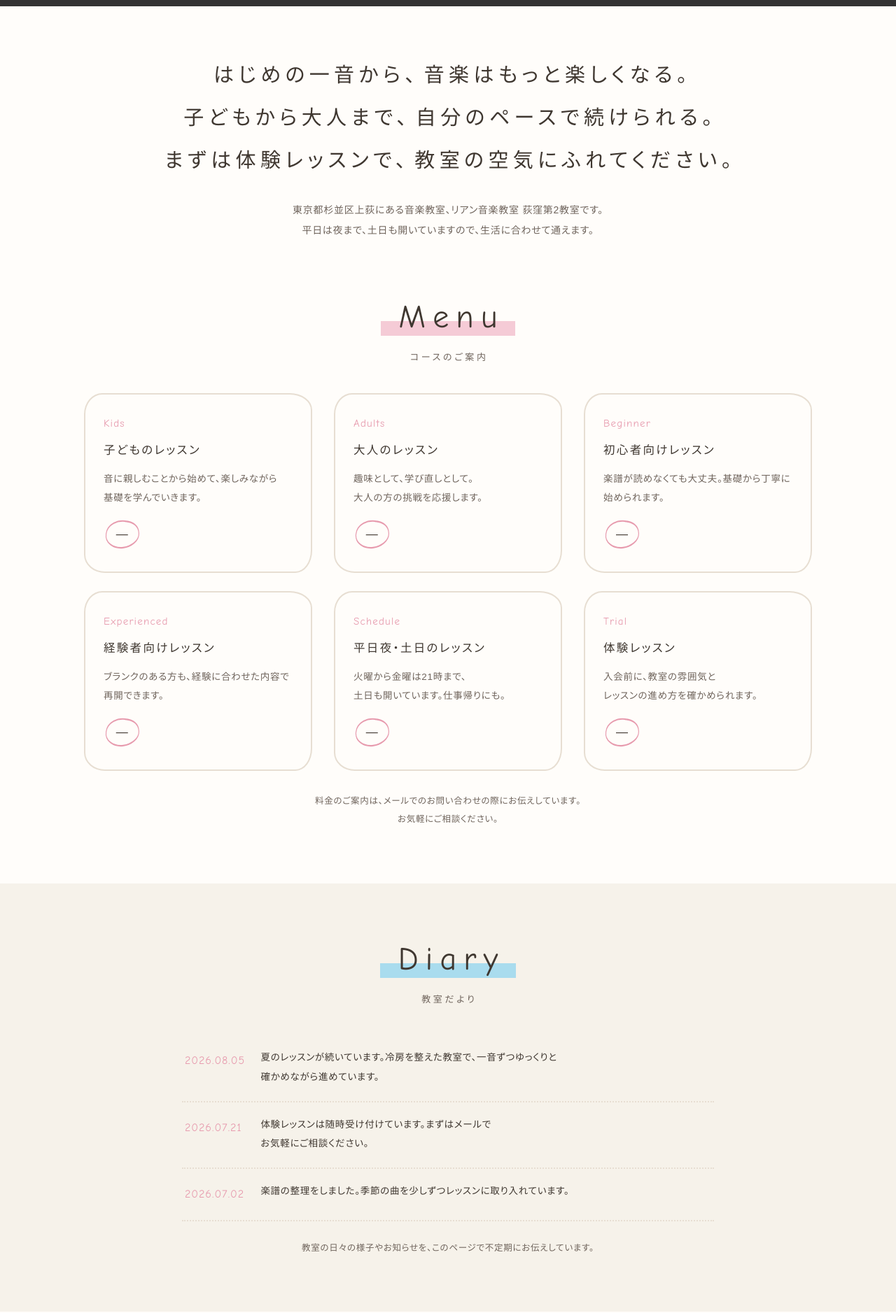
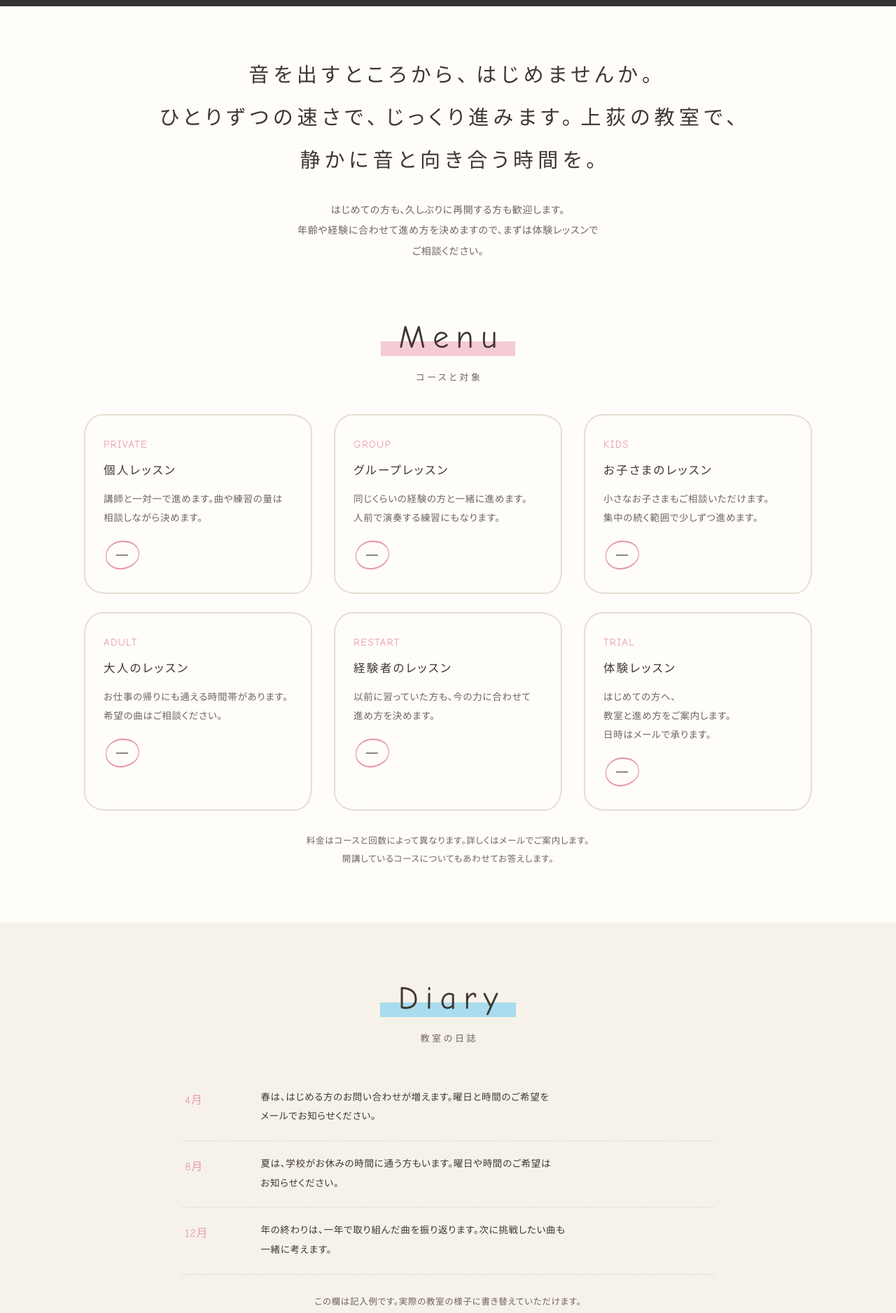
Before and after one commit to U-P-dev/lp-2-eab2f3, a plain HTML site: page index.html in a window 1280 px wide. Shown: the part 791-2668 px from the top of the page at 70% size. Drawn offline with Linux system fonts and the light colour scheme; grey boxes are pictures that could not be loaded.

Commit message:
feat: deploy index.html

```diff
--- a/index.html
+++ b/index.html
@@ -388,7 +388,7 @@ div:has(> dd:empty){display:none !important}
 
 <header>
   <a class="brand" href="#top">
-    <span class="brand__en">Rian Music School</span>
+    <span class="brand__en">Lien Ongaku Kyoshitsu</span>
     <span class="brand__jp">音楽教室</span>
   </a>
   <nav>
@@ -407,7 +407,7 @@ div:has(> dd:empty){display:none !important}
   <div class="hero">
     <div class="hero__photo ph"><img src="https://images.unsplash.com/photo-1475275166152-f1e8005f9854?crop=entropy&amp;cs=tinysrgb&amp;fit=max&amp;fm=jpg&amp;ixid=M3wxMDIzODQyfDB8MXxzZWFyY2h8Nnx8bXVzaWMlMjBsZXNzb258ZW58MXwwfHx8MTc4Njc3MDg0OXww&amp;ixlib=rb-4.1.0&amp;q=80&amp;w=1080" alt="店先か焼き上がりの引き・中央に主題" loading="eager" fetchpriority="high" decoding="async"></div>
     <div class="hero__card">
-      <span class="hero__mark">Rian</span>
+      <span class="hero__mark">Lien</span>
       <span class="hero__name">リアン音楽教室 荻窪第2教室</span>
       <span class="hero__where"><span class="np">東京都杉並区上荻の</span><span class="np">音楽教室</span></span>
     </div>
@@ -417,10 +417,10 @@ div:has(> dd:empty){display:none !important}
 
   <div class="catch">
     <p class="catch__copy fade-up">
-      <span class="ln"><span class="np">はじめの一音から、</span><span class="np">音楽はもっと楽しくなる。</span></span><span class="ln"><span class="np">子どもから大人まで、</span><span class="np">自分のペースで続けられる。</span></span><span class="ln"><span class="np">まずは体験レッスンで、</span><span class="np">教室の空気にふれてください。</span></span>
+      <span class="ln"><span class="np">音を出すところから、</span><span class="np">はじめませんか。</span></span><span class="ln"><span class="np">ひとりずつの速さで、</span><span class="np">じっくり進みます。</span></span><span class="ln"><span class="np">上荻の教室で、</span><span class="np">静かに音と向き合う時間を。</span></span>
     </p>
     <p class="lead fade-up" style="margin-left:auto;margin-right:auto">
-      <span class="np">東京都杉並区上荻にある音楽教室、</span><span class="np">リアン音楽教室 荻窪第2教室です。</span><span class="np">平日は夜まで、</span><span class="np">土日も開いていますので、</span><span class="np">生活に合わせて通えます。</span>
+      <span class="np">はじめての方も、</span><span class="np">久しぶりに再開する方も歓迎します。</span><span class="np">年齢や経験に合わせて進め方を決めますので、</span><span class="np">まずは体験レッスンで</span><span class="np">ご相談ください。</span>
     </p>
   </div>
 
@@ -429,48 +429,48 @@ div:has(> dd:empty){display:none !important}
     <div class="sec__inner">
       <div class="hd fade-up">
         <p class="hd__en">Menu</p>
-        <h2 class="hd__jp">コースのご案内</h2>
+        <h2 class="hd__jp">コースと対象</h2>
       </div>
       <ul class="cards fade-up">
         <li class="card">
-          <span class="card__en">Kids</span>
-          <h3>子どものレッスン</h3>
-          <p><span class="np">音に親しむことから</span><span class="np">始めて、</span><span class="np">楽しみながら</span><span class="np">基礎を</span><span class="np">学んでいきます。</span></p>
+          <span class="card__en">PRIVATE</span>
+          <h3>個人レッスン</h3>
+          <p><span class="np">講師と一対一で</span><span class="np">進めます。</span><span class="np">曲や練習の量は</span><span class="np">相談しながら</span><span class="np">決めます。</span></p>
           <span class="pr"><span class="circled">—</span></span>
         </li>
         <li class="card">
-          <span class="card__en">Adults</span>
-          <h3>大人のレッスン</h3>
-          <p><span class="np">趣味として、</span><span class="np">学び直しとして。</span><span class="np">大人の方の挑戦を</span><span class="np">応援します。</span></p>
+          <span class="card__en">GROUP</span>
+          <h3>グループレッスン</h3>
+          <p><span class="np">同じくらいの経験の方と</span><span class="np">一緒に進めます。</span><span class="np">人前で演奏する</span><span class="np">練習にもなります。</span></p>
           <span class="pr"><span class="circled">—</span></span>
         </li>
         <li class="card">
-          <span class="card__en">Beginner</span>
-          <h3>初心者向けレッスン</h3>
-          <p><span class="np">楽譜が読めなくても</span><span class="np">大丈夫。</span><span class="np">基礎から丁寧に</span><span class="np">始められます。</span></p>
+          <span class="card__en">KIDS</span>
+          <h3>お子さまのレッスン</h3>
+          <p><span class="np">小さなお子さまも</span><span class="np">ご相談いただけます。</span><span class="np">集中の続く範囲で</span><span class="np">少しずつ進めます。</span></p>
           <span class="pr"><span class="circled">—</span></span>
         </li>
         <li class="card">
-          <span class="card__en">Experienced</span>
-          <h3>経験者向けレッスン</h3>
-          <p><span class="np">ブランクのある方も、</span><span class="np">経験に合わせた</span><span class="np">内容で</span><span class="np">再開できます。</span></p>
+          <span class="card__en">ADULT</span>
+          <h3>大人のレッスン</h3>
+          <p><span class="np">お仕事の帰りにも</span><span class="np">通える時間帯があります。</span><span class="np">希望の曲は</span><span class="np">ご相談ください。</span></p>
           <span class="pr"><span class="circled">—</span></span>
         </li>
         <li class="card">
-          <span class="card__en">Schedule</span>
-          <h3>平日夜・土日のレッスン</h3>
-          <p><span class="np">火曜から金曜は21時まで、</span><span class="np">土日も開いています。</span><span class="np">仕事帰りにも。</span></p>
+          <span class="card__en">RESTART</span>
+          <h3>経験者のレッスン</h3>
+          <p><span class="np">以前に習っていた方も、</span><span class="np">今の力に合わせて</span><span class="np">進め方を決めます。</span></p>
           <span class="pr"><span class="circled">—</span></span>
         </li>
         <li class="card">
-          <span class="card__en">Trial</span>
+          <span class="card__en">TRIAL</span>
           <h3>体験レッスン</h3>
-          <p><span class="np">入会前に、</span><span class="np">教室の雰囲気と</span><span class="np">レッスンの進め方を</span><span class="np">確かめられます。</span></p>
+          <p><span class="np">はじめての方へ、</span><span class="np">教室と進め方をご案内します。</span><span class="np">日時はメールで</span><span class="np">承ります。</span></p>
           <span class="pr"><span class="circled">—</span></span>
         </li>
       </ul>
       <p class="menu-note fade-up">
-        <span class="np">料金のご案内は、</span><span class="np">メールでのお問い合わせの際に</span><span class="np">お伝えしています。</span><span class="np">お気軽にご相談ください。</span>
+        <span class="np">料金はコースと回数によって異なります。</span><span class="np">詳しくはメールでご案内します。</span><span class="np">開講しているコースについても</span><span class="np">あわせてお答えします。</span>
       </p>
     </div>
   </section>
@@ -480,24 +480,24 @@ div:has(> dd:empty){display:none !important}
     <div class="sec__inner">
       <div class="hd fade-up">
         <p class="hd__en">Diary</p>
-        <h2 class="hd__jp">教室だより</h2>
+        <h2 class="hd__jp">教室の日誌</h2>
       </div>
       <ul class="logs fade-up">
         <li class="log">
-          <span class="log__date">2026.08.05</span>
-          <p class="log__text"><span class="np">夏のレッスンが続いています。</span><span class="np">冷房を整えた教室で、</span><span class="np">一音ずつ</span><span class="np">ゆっくりと</span><span class="np">確かめながら進めています。</span></p>
+          <span class="log__date">4月</span>
+          <p class="log__text"><span class="np">春は、</span><span class="np">はじめる方のお問い合わせが増えます。</span><span class="np">曜日と時間のご希望を</span><span class="np">メールで</span><span class="np">お知らせください。</span></p>
         </li>
         <li class="log">
-          <span class="log__date">2026.07.21</span>
-          <p class="log__text"><span class="np">体験レッスンは</span><span class="np">随時受け付けています。</span><span class="np">まずはメールで</span><span class="np">お気軽にご相談ください。</span></p>
+          <span class="log__date">8月</span>
+          <p class="log__text"><span class="np">夏は、</span><span class="np">学校がお休みの時間に通う方もいます。</span><span class="np">曜日や時間のご希望は</span><span class="np">お知らせください。</span></p>
         </li>
         <li class="log">
-          <span class="log__date">2026.07.02</span>
-          <p class="log__text"><span class="np">楽譜の整理をしました。</span><span class="np">季節の曲を</span><span class="np">少しずつ</span><span class="np">レッスンに取り入れています。</span></p>
+          <span class="log__date">12月</span>
+          <p class="log__text"><span class="np">年の終わりは、</span><span class="np">一年で取り組んだ曲を振り返ります。</span><span class="np">次に挑戦したい曲も</span><span class="np">一緒に考えます。</span></p>
         </li>
       </ul>
       <p class="diary-note fade-up">
-        <span class="np">教室の日々の様子や</span><span class="np">お知らせを、</span><span class="np">このページで不定期にお伝えしています。</span>
+        <span class="np">この欄は記入例です。</span><span class="np">実際の教室の様子に</span><span class="np">書き替えていただけます。</span>
       </p>
     </div>
   </section>
@@ -507,23 +507,23 @@ div:has(> dd:empty){display:none !important}
     <div class="sec__inner">
       <div class="hd fade-up">
         <p class="hd__en">Photo</p>
-        <h2 class="hd__jp">教室のようす</h2>
+        <h2 class="hd__jp">教室の風景</h2>
       </div>
       <p class="lead hd-lead fade-up">
-        <span class="np">レッスン室の空気が</span><span class="np">伝わるように、</span><span class="np">教室の風景を集めました。</span>
+        <span class="np">写真は差し替えできます。</span><span class="np">教室の様子やレッスン風景を</span><span class="np">掲載します。</span>
       </p>
       <div class="snaps fade-up">
         <figure class="snap">
           <div class="ph"><img src="https://images.unsplash.com/photo-1648561848326-7eb7117274c8?crop=entropy&amp;cs=tinysrgb&amp;fit=max&amp;fm=jpg&amp;ixid=M3wxMDIzODQyfDB8MXxzZWFyY2h8MTB8fG11c2ljJTIwbGVzc29ufGVufDF8Mnx8fDE3ODY3NzA4NDl8MA&amp;ixlib=rb-4.1.0&amp;q=80&amp;w=1080" alt="棚とパンの引き" loading="lazy" decoding="async"></div>
-          <figcaption>レッスンのひとこま</figcaption>
+          <figcaption>レッスンの時間</figcaption>
         </figure>
         <figure class="snap">
           <div class="ph"><img src="https://images.unsplash.com/photo-1768247695735-e10baa73e917?crop=entropy&amp;cs=tinysrgb&amp;fit=max&amp;fm=jpg&amp;ixid=M3wxMDIzODQyfDB8MXxzZWFyY2h8M3x8bXVzaWMlMjBsZXNzb24lMjBwb3J0cmFpdHxlbnwxfDJ8fHwxNzg2NzcwODQ3fDA&amp;ixlib=rb-4.1.0&amp;q=80&amp;w=1080" alt="作り手の手元" loading="lazy" decoding="async"></div>
-          <figcaption>音と向き合う時間</figcaption>
+          <figcaption>楽譜をひらく</figcaption>
         </figure>
         <figure class="snap">
           <div class="ph"><img src="https://images.unsplash.com/photo-1750920363140-2ce00629c6ca?crop=entropy&amp;cs=tinysrgb&amp;fit=max&amp;fm=jpg&amp;ixid=M3wxMDIzODQyfDB8MXxzZWFyY2h8MXx8bXVzaWMlMjBsZXNzb24lMjBzZWF0cyUyMGludGVyaW9yfGVufDF8Mnx8fDE3ODY3NzA4NDh8MA&amp;ixlib=rb-4.1.0&amp;q=80&amp;w=1080" alt="客席・こども向けの設え" loading="lazy" decoding="async"></div>
-          <figcaption>楽譜のある風景</figcaption>
+          <figcaption>上荻の教室で</figcaption>
         </figure>
       </div>
     </div>
@@ -534,13 +534,13 @@ div:has(> dd:empty){display:none !important}
     <div class="sec__inner">
       <div class="hd fade-up">
         <p class="hd__en">About</p>
-        <h2 class="hd__jp">大切にしていること</h2>
+        <h2 class="hd__jp">講師について</h2>
       </div>
       <div class="about">
         <div class="about__text fade-up">
-          <h3><span class="np">音楽を、</span><span class="np">暮らしのそばに。</span></h3>
+          <h3><span class="np">一人ずつに</span><span class="np">合わせて教えます。</span></h3>
           <p class="lead">
-            <span class="np">上達の速さは、</span><span class="np">人それぞれ。</span><span class="np">リアン音楽教室 荻窪第2教室では、</span><span class="np">講師が一人ひとりの</span><span class="np">目標とペースに合わせて</span><span class="np">レッスンを組み立てます。</span><span class="np">うまく弾けた日も、</span><span class="np">そうでない日も、</span><span class="np">また来たくなる教室で</span><span class="np">あり続けたいと考えています。</span>
+            <span class="np">担当する講師は、</span><span class="np">体験レッスンのときにご紹介します。</span><span class="np">同じ曲でも、</span><span class="np">進みやすい順番は人によって違います。</span><span class="np">今できることと、</span><span class="np">やってみたいことを聞いたうえで、</span><span class="np">練習の量や次の曲を決めます。</span><span class="np">うまくいかない日があっても、</span><span class="np">そこから続けられる形を</span><span class="np">一緒に探します。</span>
           </p>
         </div>
         <div class="about__photo ph fade-up"><img src="https://images.unsplash.com/photo-1636581563713-5ead3fb53a80?crop=entropy&amp;cs=tinysrgb&amp;fit=max&amp;fm=jpg&amp;ixid=M3wxMDIzODQyfDB8MXxzZWFyY2h8MXx8bXVzaWMlMjBsZXNzb24lMjBwb3J0cmFpdHxlbnwxfDB8fHwxNzg2NzcwODQzfDA&amp;ixlib=rb-4.1.0&amp;q=80&amp;w=1080" alt="作り手か店内の全景" loading="lazy" decoding="async"></div>
@@ -553,7 +553,7 @@ div:has(> dd:empty){display:none !important}
     <div class="sec__inner">
       <div class="hd fade-up">
         <p class="hd__en">Access</p>
-        <h2 class="hd__jp">お知らせ・ご予約</h2>
+        <h2 class="hd__jp">アクセスとご案内</h2>
       </div>
       <div class="info">
         <div class="info__col fade-up">
@@ -567,9 +567,9 @@ div:has(> dd:empty){display:none !important}
           <div class="kids">
             <h3>教室からのお知らせ</h3>
             <ul>
-              <li>月曜日は定休日です。</li>
-              <li>火曜〜金曜は9時30分〜21時、土曜・日曜は9時〜19時です。</li>
-              <li>体験レッスンのご相談は、メールで受け付けています。</li>
+              <li>教室は東京都杉並区上荻にあります</li>
+              <li>月曜日は定休日です</li>
+              <li>詳しい道順はメールでご案内します</li>
             </ul>
           </div>
         </div>
@@ -584,9 +584,9 @@ div:has(> dd:empty){display:none !important}
       <span class="reserve__en">Reserve</span>
       <h2>体験レッスンのお申し込み</h2>
       <p class="lead">
-        <span class="np">体験レッスンの日程は、</span><span class="np">メールでご相談ください。</span><span class="np">道順もあわせてご案内します。</span>
+        <span class="np">ご希望の日時と、</span><span class="np">はじめての方か経験のある方かを</span><span class="np">メールでお知らせください。</span>
       </p>
-      <a class="btn-pill" href="#contact" aria-label="お取り置きを申し込む">メールで問い合わせる</a>
+      <a class="btn-pill" href="#contact" aria-label="お取り置きを申し込む">メールで体験レッスンを申し込む</a>
       <span class="tel">9:30〜21:00</span>
     </div>
   </section>
@@ -594,14 +594,14 @@ div:has(> dd:empty){display:none !important}
 
 
   <section class="recruit">
-    <p>採用に関するお問い合わせも、メールで受け付けています。</p>
+    <p>採用に関するお問い合わせもメールで承ります。</p>
     <a href="#contact">採用について問い合わせる</a>
   </section>
 
 </main>
 
 <footer>
-  <span class="foot__en">Rian Music School</span>
+  <span class="foot__en">Lien Ongaku Kyoshitsu Ogikubo Dai-2</span>
   <p>
     東京都杉並区上荻１丁目２１−２５ コンポジット荻窪ラシクラス<br>9:30〜21:00
   </p>
```
